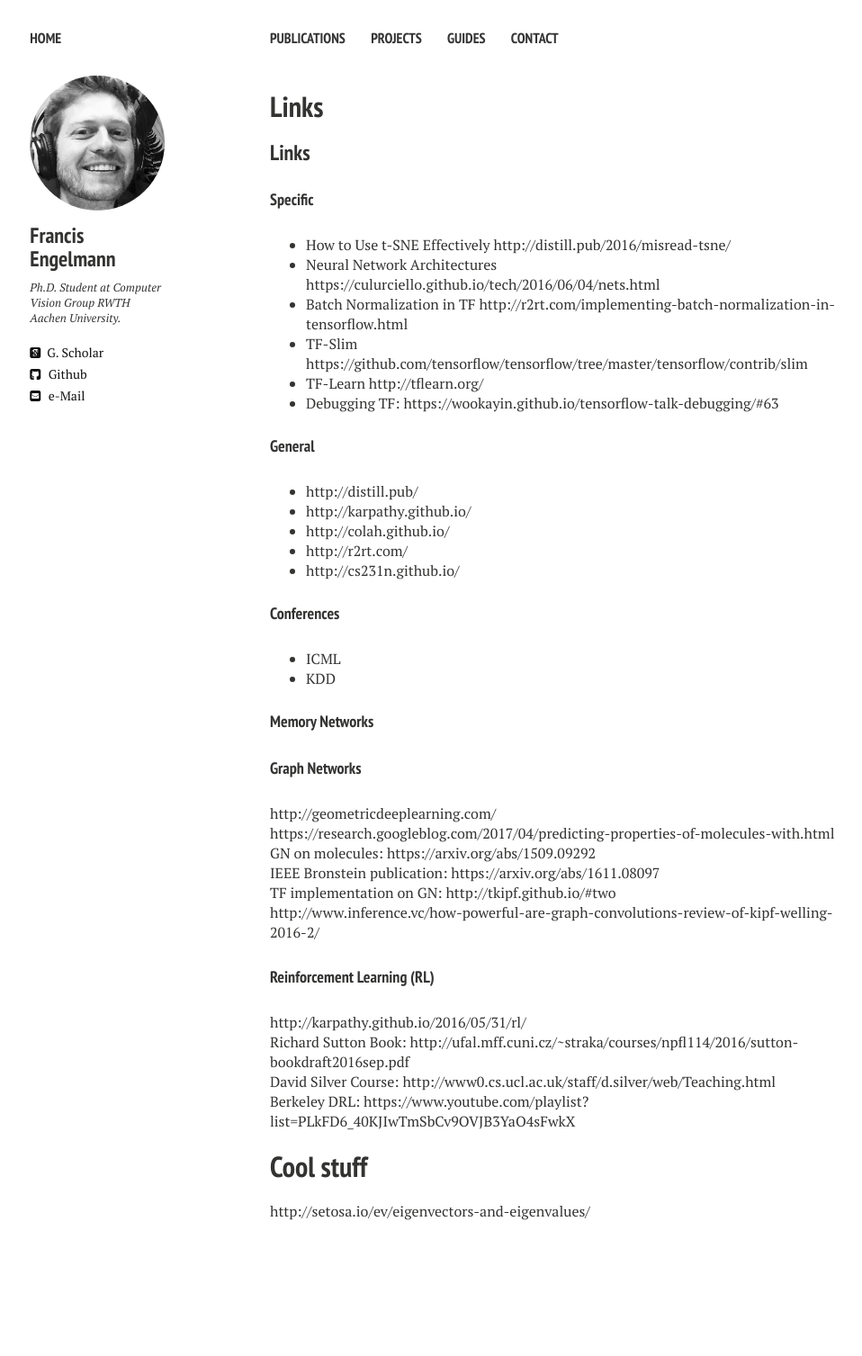
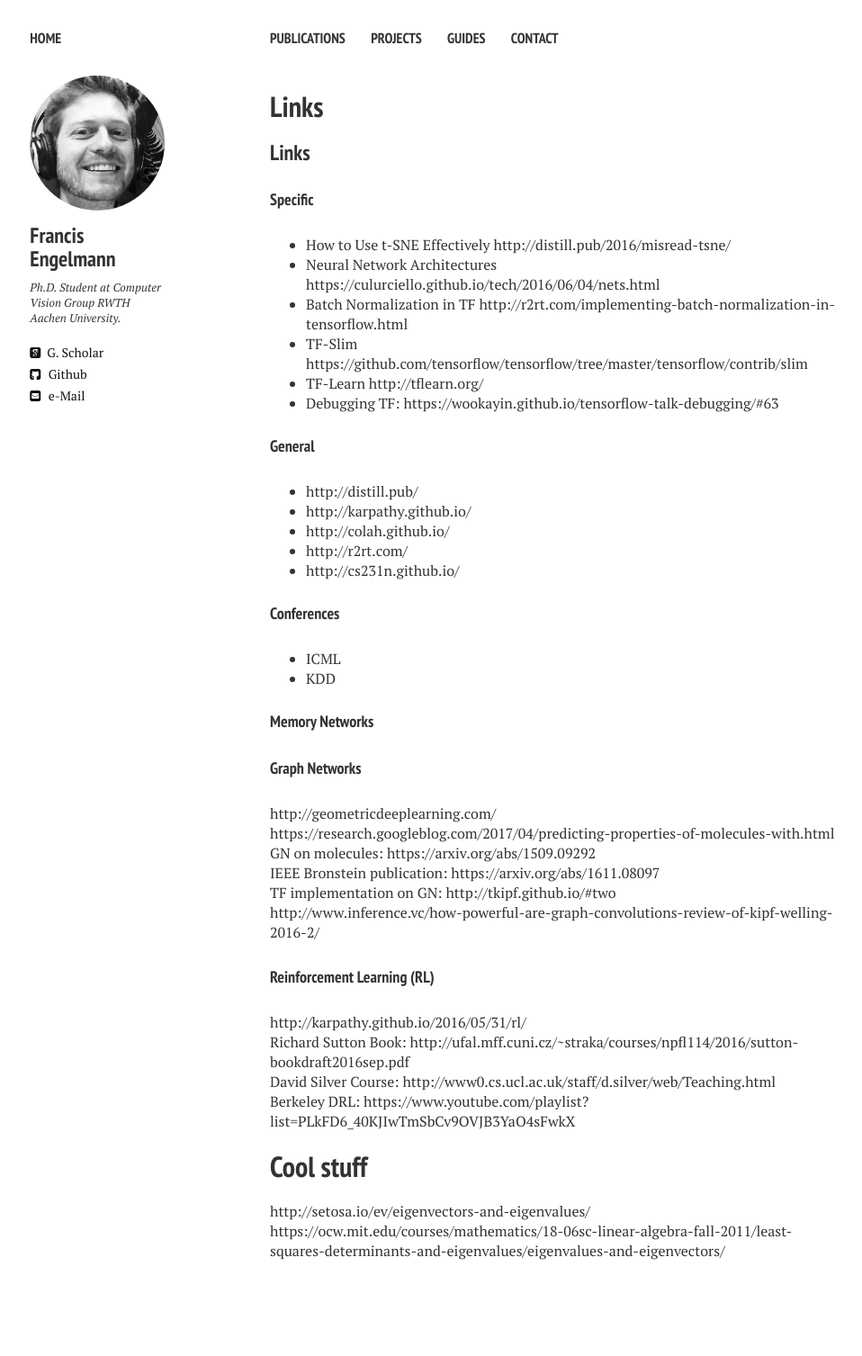
Before and after one commit to francisengelmann/francisengelmann.github.io, a Jekyll site: the page built from links.md, in a window 1280 px wide. Shown: the whole page at 90% size, without its empty margins (20-978 px from the left). Built offline with Jekyll 4.4.1, drawn with Linux system fonts in a browser that asks for light colours; nearby versions of some CDN libraries; our own code applies the rules of GitHub Pages for plain Markdown files; before the commit the page ends 1463 px from its top, so only the background shows below that; some of the changed lines change nothing that is shown.

Commit message:
Update links.md

```diff
--- a/links.md
+++ b/links.md
@@ -37,3 +37,4 @@ Berkeley DRL: https://www.youtube.com/playlist?list=PLkFD6_40KJIwTmSbCv9OVJB3YaO
 
 # Cool stuff
 http://setosa.io/ev/eigenvectors-and-eigenvalues/
+https://ocw.mit.edu/courses/mathematics/18-06sc-linear-algebra-fall-2011/least-squares-determinants-and-eigenvalues/eigenvalues-and-eigenvectors/
```
